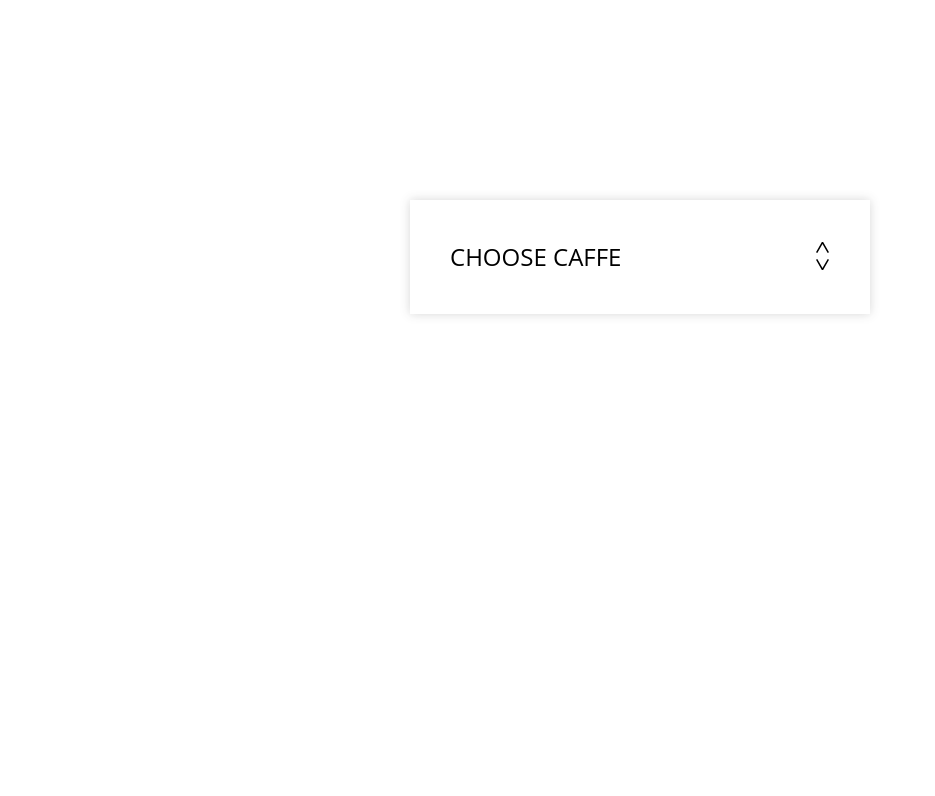
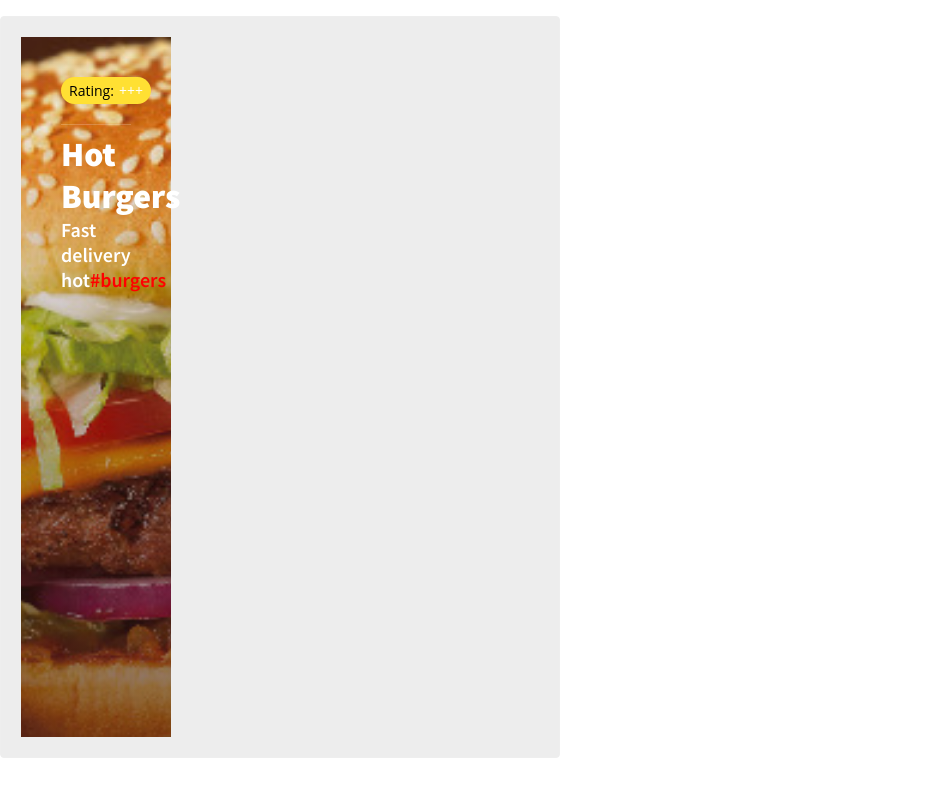
Before and after one commit to Bliqui/burgers_reactJS_caffe, a React (Create React App) app: page / in a window 1280 px wide. Shown: the top 796 px of the page, without its empty margins (0-935 px from the left). Built offline with nearby package versions, Linux system fonts and the light colour scheme.

Commit message:
Add Header component

```diff
--- a/src/components/App.js
+++ b/src/components/App.js
@@ -1,9 +1,16 @@
 import React from "react";
+import Header from './Header';
 
 class App extends React.Component {
     render() {
         return(
-            {/*app code will be here*/}
+            <div className={'burger-paradise'}>
+                <div className={'menu-burger'}>
+                    <Header />
+                </div>
+            </div>
         )
     }
 }
+
+export default App;
--- a/src/components/Header.jsx
+++ b/src/components/Header.jsx
@@ -0,0 +1,30 @@
+import React from "react";
+
+class Header extends React.Component {
+    render() {
+        return(
+            <header className={'top'}>
+                <div className={'wrap'}>
+                    <div className={'header-content'}>
+
+                        <div className={'header-rating'}>
+                            <div className={'header-rating_tag'}>Rating: </div>
+                            <div className={'header-rating_icon'}>+++</div>
+                        </div>
+
+                        <div className={'header-divider'}></div>
+                        <h1 className={'font-effect-fire-animation'}>Hot Burgers</h1>
+                        <h3>
+                            <span>
+                                Fast delivery hot
+                                <span className={'sub-header'}>#burgers</span>
+                            </span>
+                        </h3>
+                    </div>
+                </div>
+            </header>
+        )
+    }
+}
+
+export default Header;
--- a/src/index.js
+++ b/src/index.js
@@ -1,6 +1,6 @@
 import React from 'react';
 import {render} from "react-dom";
-import Landing from './components/Landing';
+import App from './components/App';
 import './css/style.css'
 
-render(<Landing />, document.querySelector('#root'));
+render(<App />, document.querySelector('#root'));
```
